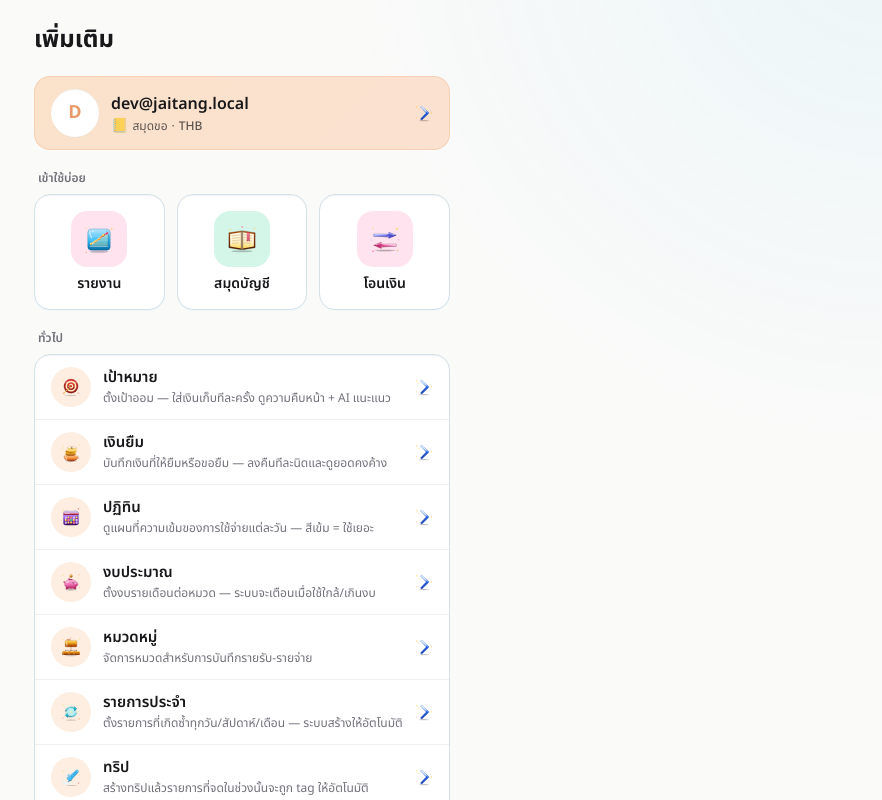
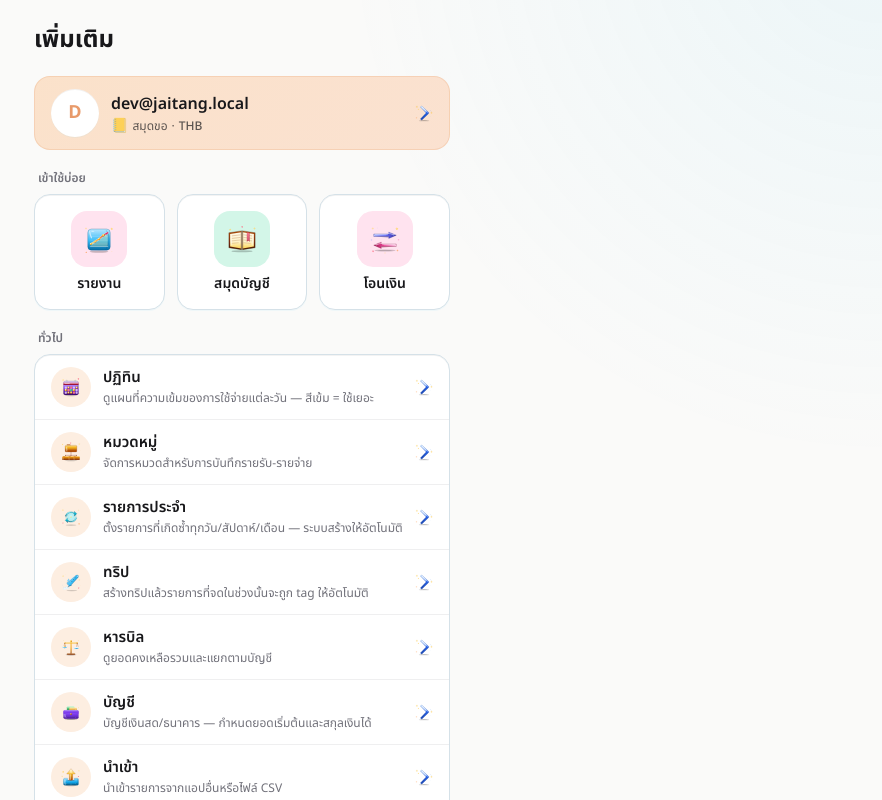
Before and after one commit to Chinnakrit05/jaitang, a Next.js app in the folder app/: page /more-preview in a window 1280 px wide. Shown: the top 800 px of the page, without its empty margins (398-1280 px from the left). Built offline with nearby package versions, Linux system fonts and the light colour scheme; no server answers.

Commit message:
More: hide goals / loans / budgets / chat / quick from the menu
Per product call to keep the menu lean while those flows are still
in flux. Routes still exist so any bookmarked URLs keep working;
only the surface listing them is trimmed.

```diff
--- a/app/src/app/(app)/more/page.tsx
+++ b/app/src/app/(app)/more/page.tsx
@@ -53,23 +53,24 @@ export default async function MorePage() {
     },
   ];
 
+  // Note: goals / loans / budgets / chat / quick + split-bill are
+  // hidden for now per the product call to keep the menu lean while
+  // those flows are still in flux. Removing here (rather than route-
+  // gating) is safe because each item lives on its own route and
+  // those routes still exist — users with bookmarked URLs keep
+  // working.
   const general: Array<{
     href: string;
     label: string;
     icon: IconName;
     desc: string;
   }> = [
-    { href: "/goals",      label: t("nav.goals"),      icon: "goals",       desc: t("nav.descriptions.goals") },
-    { href: "/loans",      label: t("nav.loans"),      icon: "loans",       desc: t("nav.descriptions.loans") },
     { href: "/calendar",   label: t("nav.calendar"),   icon: "calendar",    desc: t("nav.descriptions.calendar") },
-    { href: "/budgets",    label: t("nav.budgets"),    icon: "budgets",     desc: t("nav.descriptions.budgets") },
     { href: "/categories", label: t("nav.categories"), icon: "categories",  desc: t("nav.descriptions.categories") },
     { href: "/recurring",  label: t("nav.recurring"),  icon: "recurring",   desc: t("nav.descriptions.recurring") },
     { href: "/trips",      label: t("nav.trips"),      icon: "trips",       desc: t("nav.descriptions.trips") },
     { href: "/balances",   label: t("nav.balances"),   icon: "balances",    desc: t("nav.descriptions.balances") },
     { href: "/accounts",   label: t("nav.accounts"),   icon: "accounts",    desc: t("nav.descriptions.accounts") },
-    { href: "/chat",       label: t("nav.chat"),       icon: "chat",        desc: t("nav.descriptions.chat") },
-    { href: "/quick",      label: t("nav.quick"),      icon: "quick",       desc: t("nav.descriptions.quick") },
     { href: "/import",     label: t("nav.import"),     icon: "import",      desc: t("nav.descriptions.import") },
     { href: "/settings",   label: t("nav.settings"),   icon: "settings",    desc: t("nav.descriptions.settings") },
   ];
--- a/app/src/app/more-preview/page.tsx
+++ b/app/src/app/more-preview/page.tsx
@@ -57,18 +57,15 @@ export default function MorePreviewPage() {
     },
   ];
 
+  // Mirror the trim applied to /more — goals / loans / budgets /
+  // chat / quick are hidden for now.
   const general: Array<{ href: string; label: string; icon: IconName; desc: string }> = [
-    { href: "/goals",      label: t("nav.goals"),      icon: "goals",      desc: t("nav.descriptions.goals") },
-    { href: "/loans",      label: t("nav.loans"),      icon: "loans",      desc: t("nav.descriptions.loans") },
     { href: "/calendar",   label: t("nav.calendar"),   icon: "calendar",   desc: t("nav.descriptions.calendar") },
-    { href: "/budgets",    label: t("nav.budgets"),    icon: "budgets",    desc: t("nav.descriptions.budgets") },
     { href: "/categories", label: t("nav.categories"), icon: "categories", desc: t("nav.descriptions.categories") },
     { href: "/recurring",  label: t("nav.recurring"),  icon: "recurring",  desc: t("nav.descriptions.recurring") },
     { href: "/trips",      label: t("nav.trips"),      icon: "trips",      desc: t("nav.descriptions.trips") },
     { href: "/balances",   label: t("nav.balances"),   icon: "balances",   desc: t("nav.descriptions.balances") },
     { href: "/accounts",   label: t("nav.accounts"),   icon: "accounts",   desc: t("nav.descriptions.accounts") },
-    { href: "/chat",       label: t("nav.chat"),       icon: "chat",       desc: t("nav.descriptions.chat") },
-    { href: "/quick",      label: t("nav.quick"),      icon: "quick",      desc: t("nav.descriptions.quick") },
     { href: "/import",     label: t("nav.import"),     icon: "import",     desc: t("nav.descriptions.import") },
     { href: "/settings",   label: t("nav.settings"),   icon: "settings",   desc: t("nav.descriptions.settings") },
   ];
```
